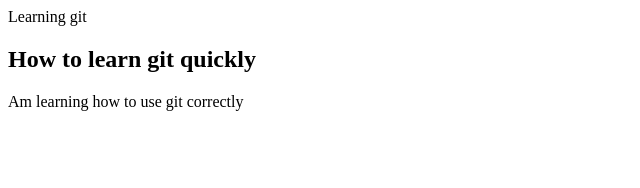
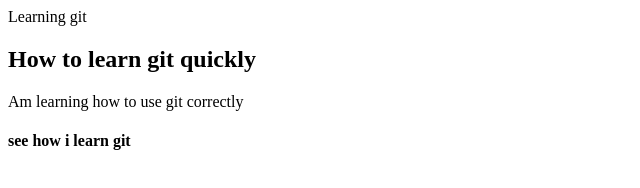
Before and after one commit to VeronicaNassiwa/Develop, a plain HTML site: page index.html in a window 1280 px wide. Shown: the whole page, without its empty margins (0-640 px from the left). Drawn offline with Linux system fonts and the light colour scheme.

Commit message:
third branch

```diff
--- a/index.html
+++ b/index.html
@@ -7,6 +7,7 @@ Am learning how to use git correctly
 
 
 </p>
+<h4>see how i learn git</h4>
 </body>
 
 </html>
```
